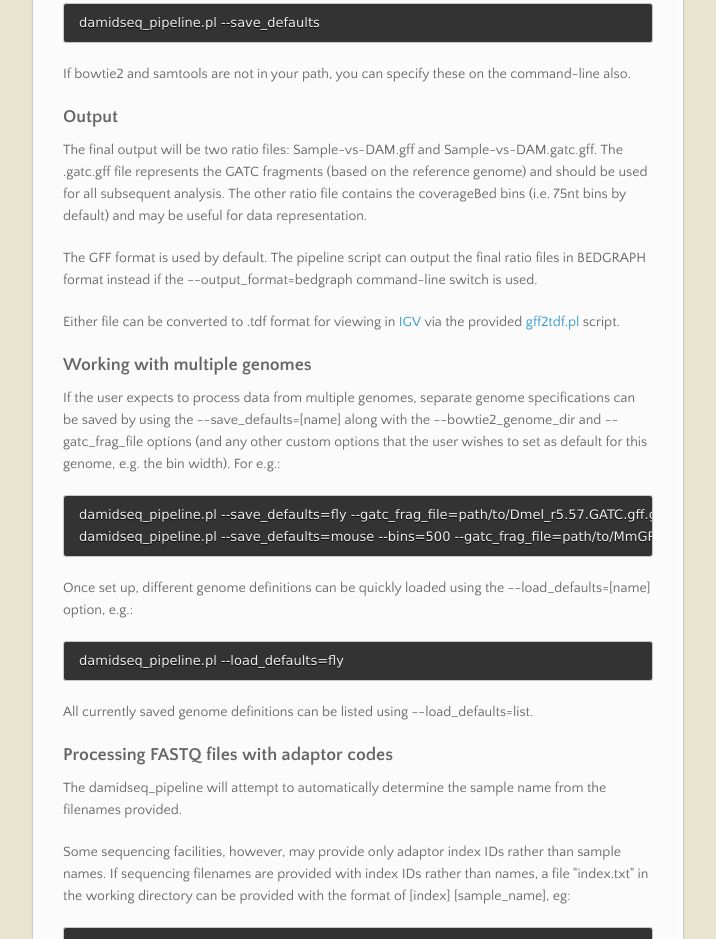
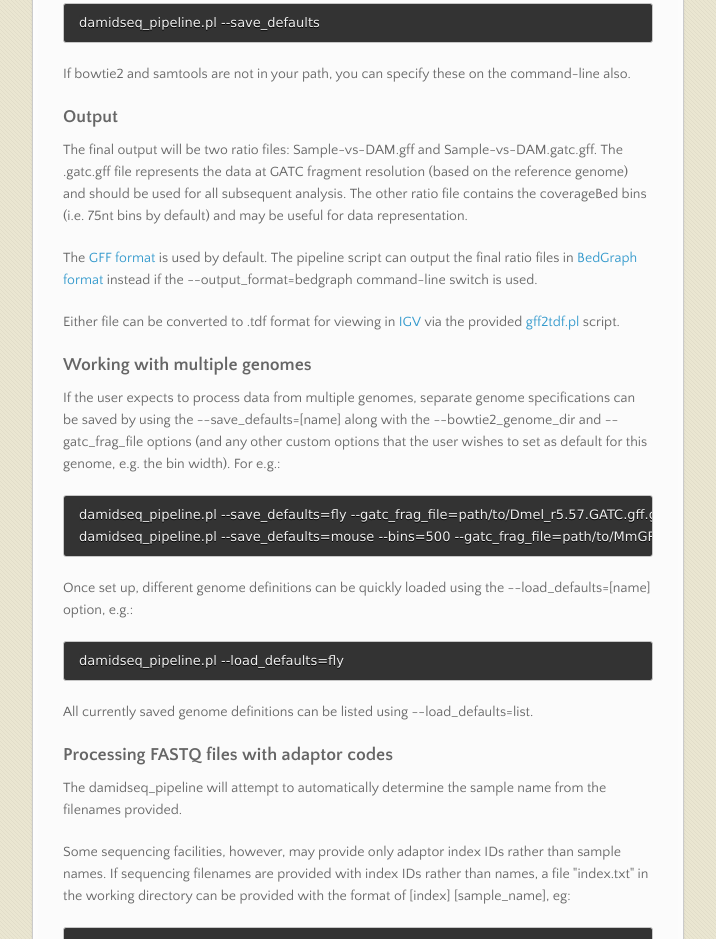
Before and after one commit to owenjm/damidseq_pipeline, a plain HTML site: page index.html in a window 1280 px wide. Shown: the part 2632-3571 px from the top of the page, without its empty margins (283-999 px from the left). Drawn offline with nearby package versions, Linux system fonts and the light colour scheme.

```diff
--- a/index.html
+++ b/index.html
@@ -173,9 +173,9 @@ bowtie2-build dmel-all-chromosome-r5.57.fasta dmel_r5.57
 <h3>
 <a id="output" class="anchor" href="#output" aria-hidden="true"><span class="octicon octicon-link"></span></a>Output</h3>
 
-<p>The final output will be two ratio files: Sample-vs-DAM.gff and Sample-vs-DAM.gatc.gff. The .gatc.gff file represents the GATC fragments (based on the reference genome) and should be used for all subsequent analysis. The other ratio file contains the coverageBed bins (i.e. 75nt bins by default) and may be useful for data representation.</p>
+<p>The final output will be two ratio files: Sample-vs-DAM.gff and Sample-vs-DAM.gatc.gff. The .gatc.gff file represents the data at GATC fragment resolution (based on the reference genome) and should be used for all subsequent analysis. The other ratio file contains the coverageBed bins (i.e. 75nt bins by default) and may be useful for data representation.</p>
 
-<p>The GFF format is used by default.  The pipeline script can output the final ratio files in BEDGRAPH format instead if the --output_format=bedgraph command-line switch is used.</p>
+<p>The <a href="http://www.ensembl.org/info/website/upload/gff.html">GFF format</a> is used by default.  The pipeline script can output the final ratio files in <a href="http://genome.ucsc.edu/goldenpath/help/bedgraph.html">BedGraph format</a> instead if the --output_format=bedgraph command-line switch is used.</p>
 
 <p>Either file can be converted to .tdf format for viewing in <a href="http://www.broadinstitute.org/software/igv/">IGV</a> via the provided <a href="http://github.com/owenjm/damid_pipeline/blob/master/gff2tdf.pl?raw=true">gff2tdf.pl</a> script.</p>
 
```
Also changed, not shown: params.json (+1 -1 lines).
